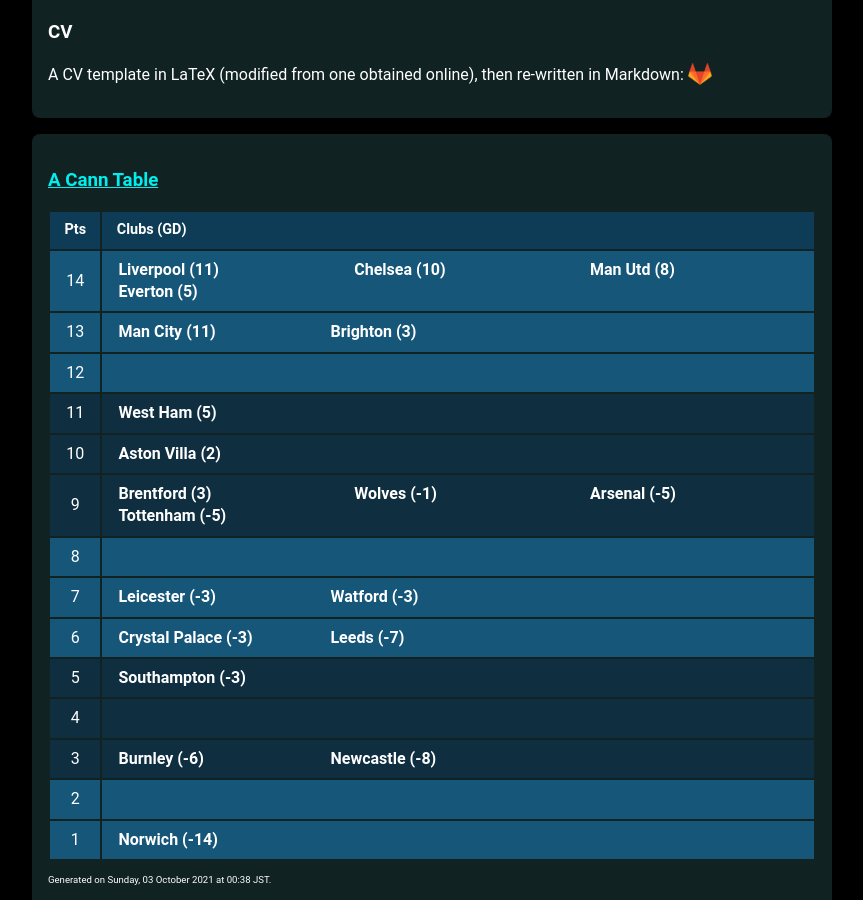
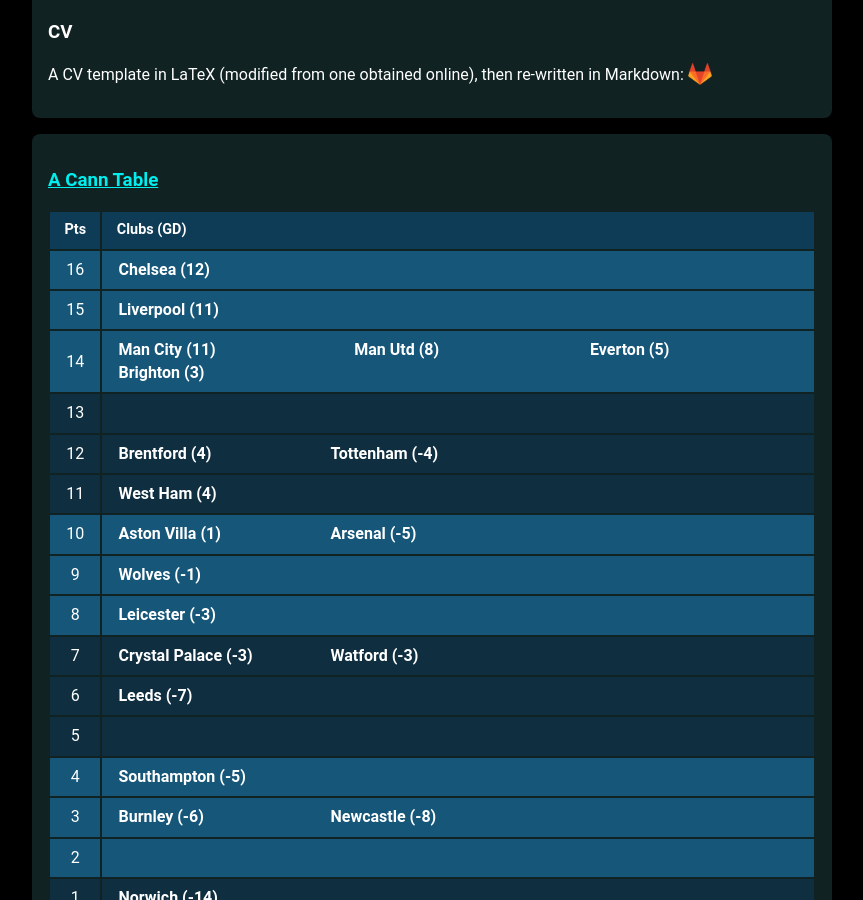
Before and after one commit to muru/muru.github.io, a Jekyll site: the page built from resources.md, in a window 1280 px wide and 900 px high, scrolled down 1235 px. Shown: the whole window, without its empty margins (208-1071 px from the left). Built offline with Jekyll 4.4.1, drawn with Linux system fonts in a browser that asks for light colours; some web fonts are replaced; some of the changed text lies outside the part shown.

Commit message:
updated cann-table: Mon  4 Oct 00:36:03 JST 2021

```diff
--- a/cann-table.html
+++ b/cann-table.html
@@ -1,78 +1,88 @@
 <table id="cann-table">
 <thead> <th> Pts </th> <th> Clubs (GD) </th> </thead>
 	<tr class="cann-row-1">
-		<td class="cann-point"> 14 </td>
+		<td class="cann-point"> 16 </td>
 		<td class="cann-clubs">
-			<span class="club-name"> Liverpool (11) </span>
-			<span class="club-name"> Chelsea (10) </span>
-			<span class="club-name"> Man Utd (8) </span>
-			<span class="club-name"> Everton (5) </span>
+			<span class="club-name"> Chelsea (12) </span>
 		</td>
  	</tr>
 	<tr class="cann-row-1">
-		<td class="cann-point"> 13 </td>
+		<td class="cann-point"> 15 </td>
+		<td class="cann-clubs">
+			<span class="club-name"> Liverpool (11) </span>
+		</td>
+ 	</tr>
+	<tr class="cann-row-1">
+		<td class="cann-point"> 14 </td>
 		<td class="cann-clubs">
 			<span class="club-name"> Man City (11) </span>
+			<span class="club-name"> Man Utd (8) </span>
+			<span class="club-name"> Everton (5) </span>
 			<span class="club-name"> Brighton (3) </span>
 		</td>
  	</tr>
-	<tr class="cann-row-1">
+	<tr class="cann-row-2">
+		<td class="cann-point"> 13 </td>
+		<td class="cann-clubs">
+		</td>
+ 	</tr>
+	<tr class="cann-row-2">
 		<td class="cann-point"> 12 </td>
 		<td class="cann-clubs">
+			<span class="club-name"> Brentford (4) </span>
+			<span class="club-name"> Tottenham (-4) </span>
 		</td>
  	</tr>
 	<tr class="cann-row-2">
 		<td class="cann-point"> 11 </td>
 		<td class="cann-clubs">
-			<span class="club-name"> West Ham (5) </span>
+			<span class="club-name"> West Ham (4) </span>
 		</td>
  	</tr>
-	<tr class="cann-row-2">
+	<tr class="cann-row-1">
 		<td class="cann-point"> 10 </td>
 		<td class="cann-clubs">
-			<span class="club-name"> Aston Villa (2) </span>
+			<span class="club-name"> Aston Villa (1) </span>
+			<span class="club-name"> Arsenal (-5) </span>
 		</td>
  	</tr>
-	<tr class="cann-row-2">
+	<tr class="cann-row-1">
 		<td class="cann-point"> 9 </td>
 		<td class="cann-clubs">
-			<span class="club-name"> Brentford (3) </span>
 			<span class="club-name"> Wolves (-1) </span>
-			<span class="club-name"> Arsenal (-5) </span>
-			<span class="club-name"> Tottenham (-5) </span>
 		</td>
  	</tr>
 	<tr class="cann-row-1">
 		<td class="cann-point"> 8 </td>
 		<td class="cann-clubs">
+			<span class="club-name"> Leicester (-3) </span>
 		</td>
  	</tr>
-	<tr class="cann-row-1">
+	<tr class="cann-row-2">
 		<td class="cann-point"> 7 </td>
 		<td class="cann-clubs">
-			<span class="club-name"> Leicester (-3) </span>
+			<span class="club-name"> Crystal Palace (-3) </span>
 			<span class="club-name"> Watford (-3) </span>
 		</td>
  	</tr>
-	<tr class="cann-row-1">
+	<tr class="cann-row-2">
 		<td class="cann-point"> 6 </td>
 		<td class="cann-clubs">
-			<span class="club-name"> Crystal Palace (-3) </span>
 			<span class="club-name"> Leeds (-7) </span>
 		</td>
  	</tr>
 	<tr class="cann-row-2">
 		<td class="cann-point"> 5 </td>
 		<td class="cann-clubs">
-			<span class="club-name"> Southampton (-3) </span>
 		</td>
  	</tr>
-	<tr class="cann-row-2">
+	<tr class="cann-row-1">
 		<td class="cann-point"> 4 </td>
 		<td class="cann-clubs">
+			<span class="club-name"> Southampton (-5) </span>
 		</td>
  	</tr>
-	<tr class="cann-row-2">
+	<tr class="cann-row-1">
 		<td class="cann-point"> 3 </td>
 		<td class="cann-clubs">
 			<span class="club-name"> Burnley (-6) </span>
@@ -84,11 +94,11 @@
 		<td class="cann-clubs">
 		</td>
  	</tr>
-	<tr class="cann-row-1">
+	<tr class="cann-row-2">
 		<td class="cann-point"> 1 </td>
 		<td class="cann-clubs">
 			<span class="club-name"> Norwich (-14) </span>
 		</td>
  	</tr>
 </table>
-<span id="cann-gen-note"> Generated on  Sunday, 03 October 2021 at 00:38 JST. </span>
+<span id="cann-gen-note"> Generated on  Monday, 04 October 2021 at 00:36 JST. </span>
```
